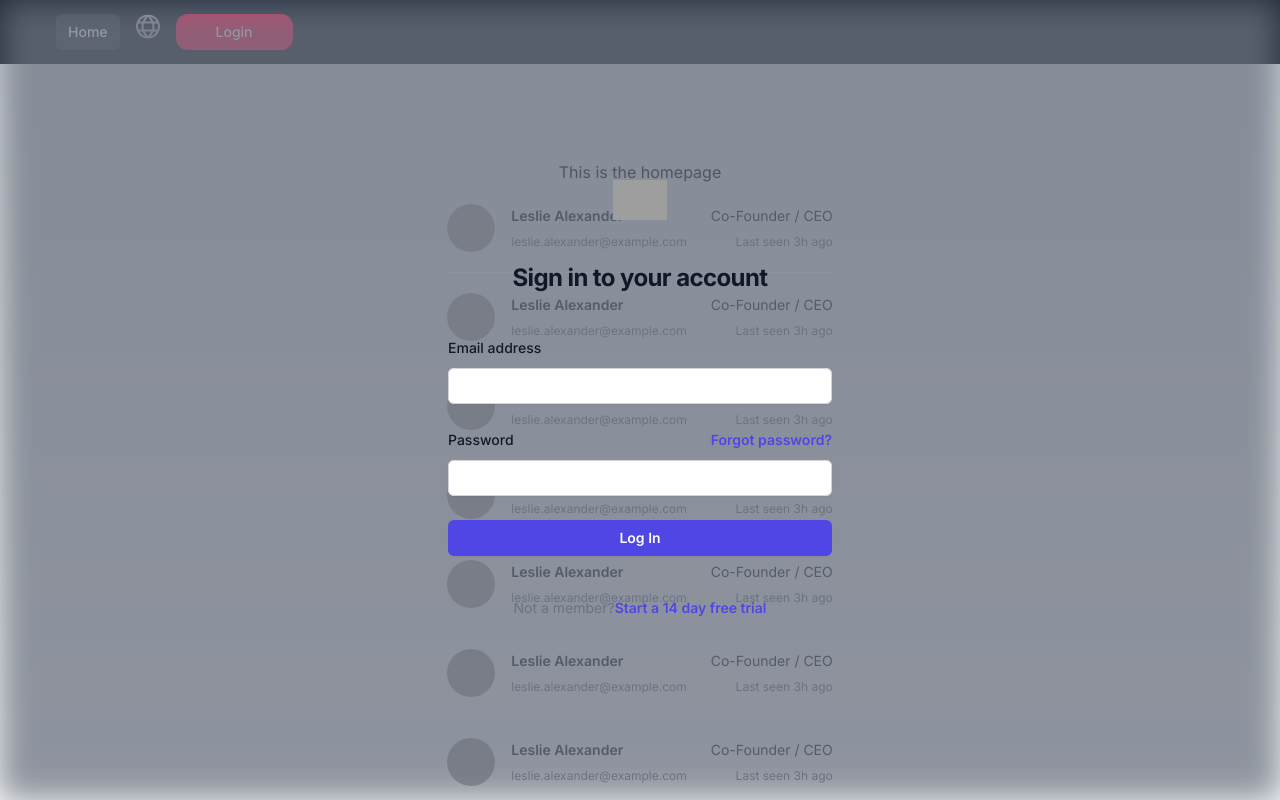
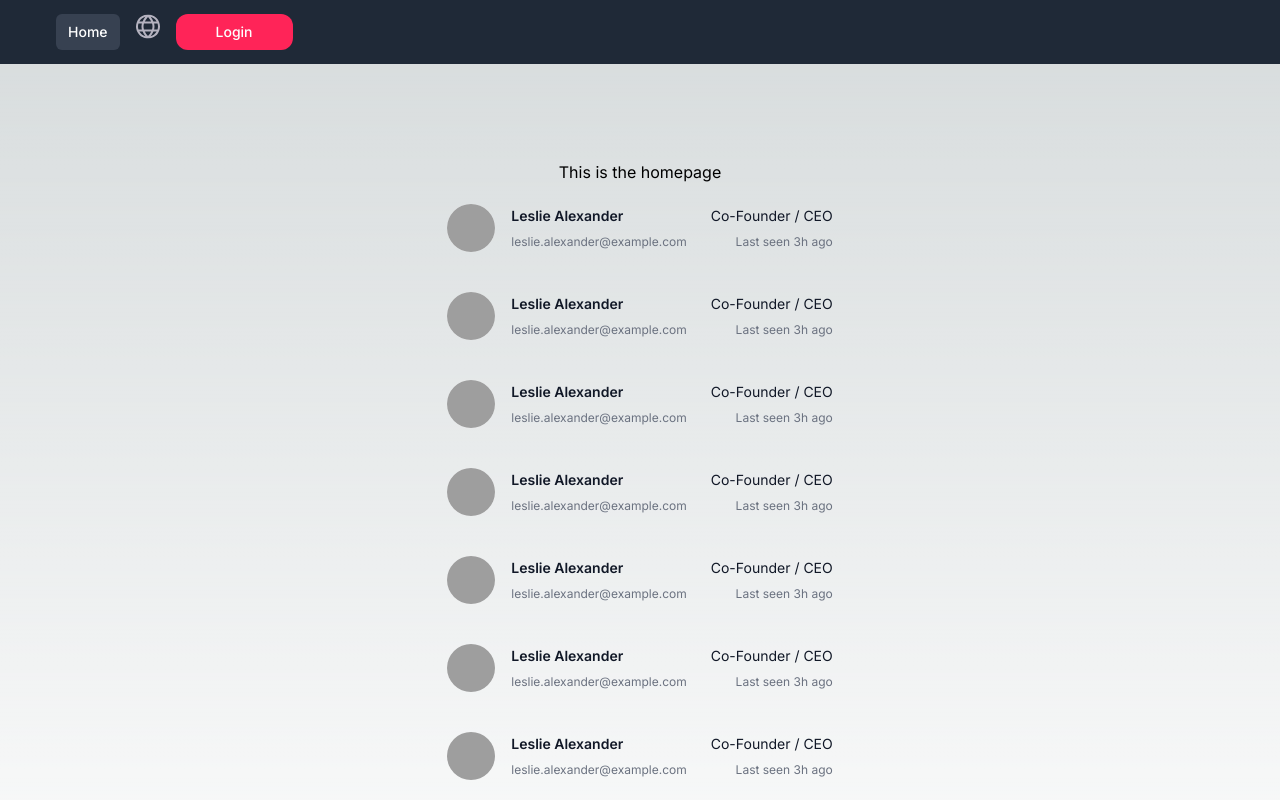
Before and after one commit to nionios/intrasoft-bookstore, a Next.js app: page /home in a window 1280 px wide. Shown: the top 800 px of the page. Built offline with nearby package versions, Linux system fonts and the light colour scheme; grey boxes are pictures that could not be loaded.

Commit message:
Add infinite scrolling on homepage with fake data

```diff
--- a/package.json
+++ b/package.json
@@ -13,6 +13,7 @@
     "next": "14.1.0",
     "react": "^18",
     "react-dom": "^18",
+    "react-infinite-scroll-component": "^6.1.0",
     "react-scroll-trigger": "^0.6.14"
   },
   "devDependencies": {
--- a/src/app/login/page.tsx
+++ b/src/app/login/page.tsx
@@ -6,6 +6,6 @@ import LoginForm from "@/components/LoginForm/LoginForm";
  */
 export default function Login() {
     return (
-        <LoginForm></LoginForm>
+        <LoginForm/>
     );
 }
--- a/src/components/Feed/Feed.tsx
+++ b/src/components/Feed/Feed.tsx
@@ -19,7 +19,7 @@ export default function Feed() {
             <JobList/>
             <div style={{position: "absolute", top: "2000px"}}>
                 <ScrollTrigger onEnter={onEnterViewport}>
-                    {isVisible ? <LoginModal/> : null}
+                    {isVisible ? null : null}
                 </ScrollTrigger>
             </div>
         </>
--- a/src/components/JobBox/JobBox.tsx
+++ b/src/components/JobBox/JobBox.tsx
@@ -1,6 +1,6 @@
-export default function JobBox() {
+export default function JobBox(props: {key: number}) {
     return (
-        <li className="flex justify-between gap-x-6 py-5">
+        <li key={props.key} className="flex justify-between gap-x-6 py-5">
             <div className="flex min-w-0 gap-x-4">
                 <img className="h-12 w-12 flex-none rounded-full bg-gray-50"
                      src="https://images.unsplash.com/photo-1494790108377-be9c29b29330?ixlib=rb-1.2.1&ixid=eyJhcHBfaWQiOjEyMDd9&auto=format&fit=facearea&facepad=2&w=256&h=256&q=80"
@@ -12,7 +12,7 @@ export default function JobBox() {
             </div>
             <div className="hidden shrink-0 sm:flex sm:flex-col sm:items-end">
                 <p className="text-sm leading-6 text-gray-900">Co-Founder / CEO</p>
-                <p className="mt-1 text-xs leading-5 text-gray-500">Last seen <time datetime="2023-01-23T13:23Z">3h
+                <p className="mt-1 text-xs leading-5 text-gray-500">Last seen <time dateTime="2023-01-23T13:23Z">3h
                     ago</time></p>
             </div>
         </li>
--- a/src/components/JobList/JobList.tsx
+++ b/src/components/JobList/JobList.tsx
@@ -1,16 +1,53 @@
 import JobBox from "@/components/JobBox/JobBox";
+import Spinner from "@/components/Spinner/Spinner";
+import InfiniteScroll from 'react-infinite-scroll-component';
+import {useState, useEffect} from "react";
+import {createServerOnlyClientOnlyAliases} from "next/dist/build/create-compiler-aliases";
 
+/**
+ * Retrieve job posts from server to display them in UI
+ * @returns  An array with retrieved jobs in JobBox component form.
+ */
+function fetchJobs ()  {
+    let addedJobBoxes = []
+    for (let i=0; i<50; i++) {
+        addedJobBoxes.push(JobBox(i));
+    }
+    return addedJobBoxes;
+};
+
+/**
+ * Component for the listing of jobs retrieved from server.
+ * @returns An infinite list of jobboxes that are fetched through fetchJobs()
+ * @constructor
+ */
 export default function JobList () {
+    const [jobBoxes, setJobPosts_] = useState(fetchJobs());
 
-    const JobBoxes = [];
-    for (let i=0; i<50; i++) {
-        JobBoxes.push(JobBox());
+    /**
+     * Wrapper around setJobPosts_ that calls fetchJobs and pushes results to already fetched jobs.
+     */
+    const updateJobPosts = () => {
+        console.log(jobBoxes)
+        setJobPosts_(jobBoxes => [...jobBoxes, fetchJobs()] );
     }
 
     return (
-        <ul role="list"
-            className="divide-y divide-gray-100">
-            {JobBoxes}
-        </ul>
+        <InfiniteScroll
+            dataLength={jobBoxes.length} //This is important field to render the next data
+            next={updateJobPosts}
+            hasMore={true}
+            loader={<Spinner/>}
+            endMessage={
+                <p style={{textAlign: 'center'}}>
+                    <b>You have seen it all!</b>
+                </p>
+            }>
+                {jobBoxes}
+        </InfiniteScroll>
     );
 }
+//        <ul role="list"
+//             className="divide-y divide-gray-100">
+//             {JobBoxes}
+//         </ul>
--- /dev/null
+++ b/src/components/Spinner/Spinner.tsx
@@ -0,0 +1,11 @@
+/**
+ * @returns A spinner animation using an SVG from Tailwind.css
+ * @constructor
+ */
+export default function Spinner () {
+    return (
+        <svg className="animate-spin h-5 w-5 mr-3"
+             viewBox="0 0 24 24">
+        </svg>
+    );
+}
```
Also changed, not shown: 1 other file (tests, documents, lock files or other folders).
